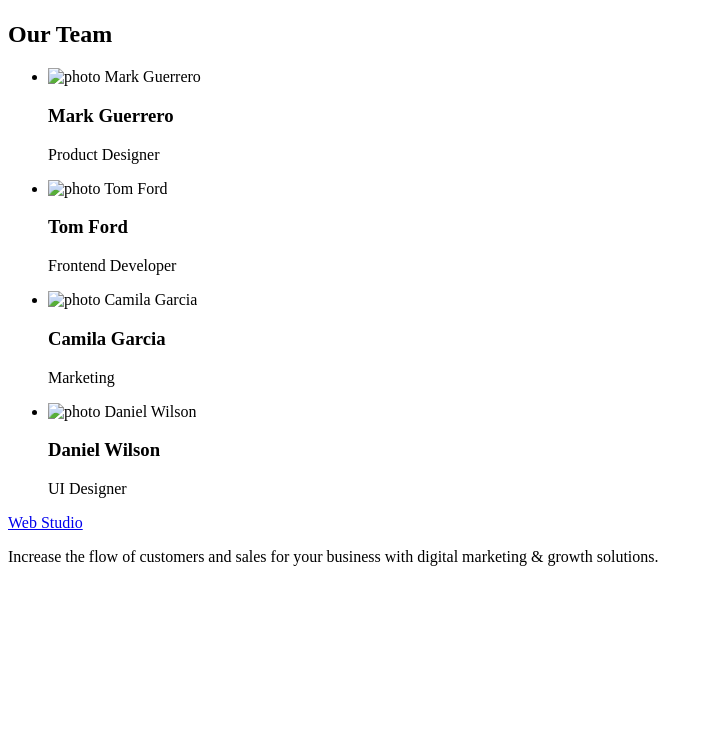
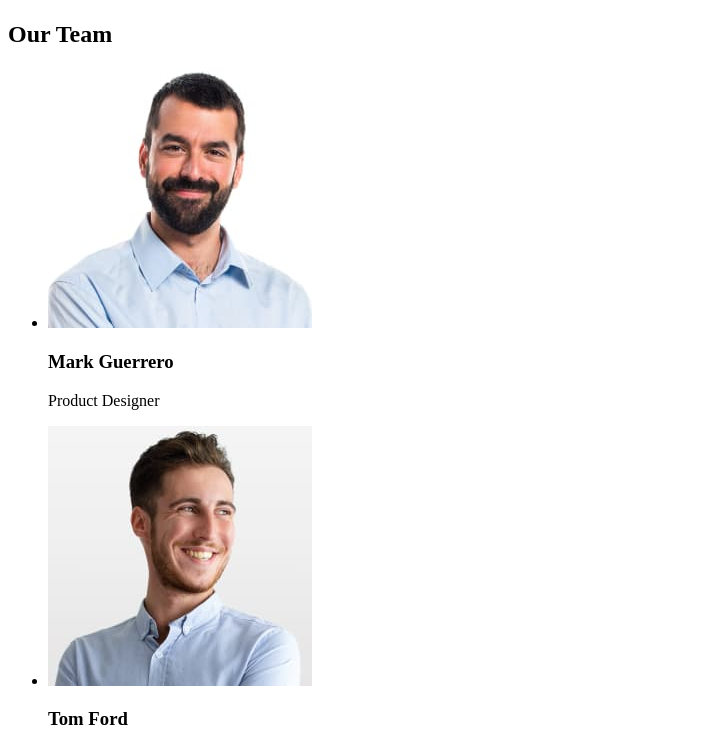
Before and after one commit to Serdiuk-Maksym/goit-markup-hw-01, a plain HTML site: page index.html in a window 1280 px wide. Shown: the part 1523-2260 px from the top of the page, without its empty margins (0-713 px from the left). Before the commit the page ends 2105 px from the top, so only its background shows below. Drawn offline with Linux system fonts and the light colour scheme.

Commit message:
Update index.html

```diff
--- a/index.html
+++ b/index.html
@@ -96,7 +96,7 @@
         <ul>
           <li>
             <img
-              src="/images/Mark Guerrero.jpg"
+              src="/images/mark_guerrero.jpg"
               alt="photo Mark Guerrero"
               width="264"
             />
@@ -104,13 +104,13 @@
             <p>Product Designer</p>
           </li>
           <li>
-            <img src="/images/Tom Ford.jpg" alt="photo Tom Ford" width="264" />
+            <img src="/images/tom_ford.jpg" alt="photo Tom Ford" width="264" />
             <h3>Tom Ford</h3>
             <p>Frontend Developer</p>
           </li>
           <li>
             <img
-              src="/images/Camila Garcia.jpg"
+              src="/images/camila_garcia.jpg"
               alt="photo Camila Garcia"
               width="264"
             />
@@ -119,7 +119,7 @@
           </li>
           <li>
             <img
-              src="/images/Daniel Wilson.jpg"
+              src="/images/daniel_wilson.jpg"
               alt="photo Daniel Wilson"
               width="264"
             />
```
